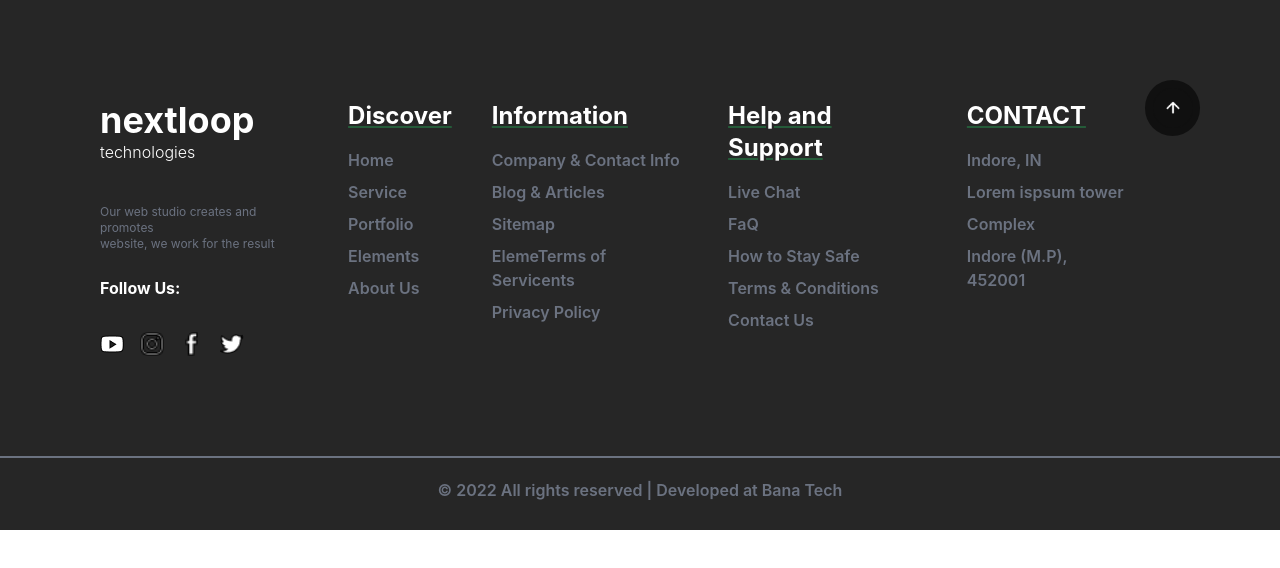
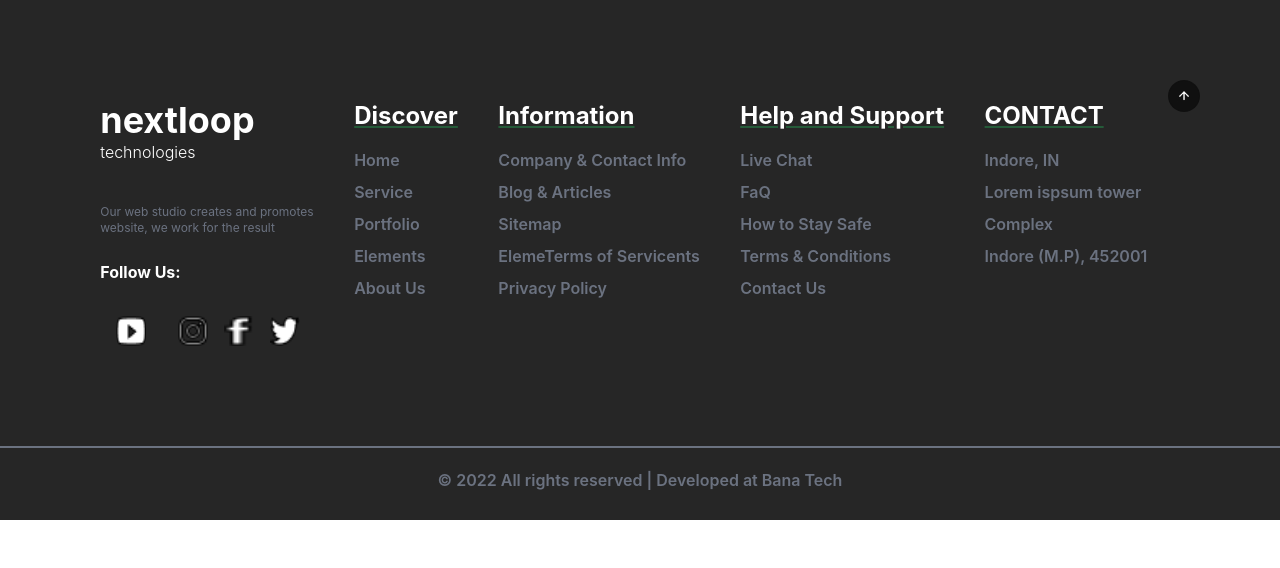
Before and after one commit to rakshit-ameriya/nextloop_v2, a Next.js app: page / in a window 1280 px wide. Shown: the top 568 px of the page. Built offline with nearby package versions, Linux system fonts and the light colour scheme.

Commit message:
resolved PR on footer section

```diff
--- a/components/Footer/index.tsx
+++ b/components/Footer/index.tsx
@@ -1,7 +1,26 @@
 import React from 'react';
 import Constants from '../../constants';
 import { TEXT_CONSTANTS } from '../../types/enum';
-import img from 'next/image';
+import Image from 'next/image';
+
+const images = [
+  {
+    id: 1,
+    image: '/Youtube.png',
+  },
+  {
+    id: 2,
+    image: '/Instagram.png',
+  },
+  {
+    id: 3,
+    image: '/Facebook.png',
+  },
+  {
+    id: 4,
+    image: '/Twitter.png',
+  },
+];
 
 function Footer() {
   return (
@@ -25,28 +44,12 @@ function Footer() {
           <span className="text-white font-bold">
             {TEXT_CONSTANTS.FOLLOW_US}:
           </span>
-          <div className=" mt-8 flex justify-start space-x-4 ">
-            <img
-              className="object-contain h-6 w-6   "
-              src="/Youtube.png"
-              alt="Youtube"
-            />
-
-            <img
-              className="object-contain h-6 w-6  "
-              src="/Instagram.png"
-              alt="Instagram"
-            />
-            <img
-              className="object-contain h-6 w-6  "
-              src="/Facebook.png"
-              alt="Facebook"
-            />
-            <img
-              className="object-contain h-6 w-6  "
-              src="/Twitter.png"
-              alt="Twitter"
-            />
+          <div className="mt-8 flex justify-start space-x-4">
+            {images.map(img => (
+              <div key={img.id} className="flex justify-start mx-4 ">
+                <Image width={'30'} height={'30'} src={img.image} alt="Image" />
+              </div>
+            ))}
           </div>
         </div>
 
@@ -55,9 +58,9 @@ function Footer() {
             <p className="text-white font-bold text-2xl pb-4 underline decoration-green-500/[.33] ">
               {TEXT_CONSTANTS.DISCOVER}
             </p>
-            {Constants.DISCOVER.map((items, index) => (
+            {Constants.DISCOVER.map((items, id) => (
               <li
-                key={index}
+                key={id}
                 className="text-gray-500 text-md pb-2 font-semibold hover:text-blue-600 cursor-pointer"
               >
                 {items}
@@ -70,9 +73,9 @@ function Footer() {
             <p className="text-white font-bold text-2xl pb-4 underline decoration-green-500/[.33]">
               {TEXT_CONSTANTS.INFORMATION}
             </p>
-            {Constants.INFORMATION.map((items, index) => (
+            {Constants.INFORMATION.map((items, id) => (
               <li
-                key={index}
+                key={id}
                 className="text-gray-500 text-md pb-2 font-semibold hover:text-blue-600 cursor-pointer"
               >
                 {items}
@@ -85,9 +88,9 @@ function Footer() {
             <p className="text-white font-bold text-2xl pb-4 underline decoration-green-500/[.33] ">
               {TEXT_CONSTANTS.HELP_AND_SUPPORT}
             </p>
-            {Constants.SUPPORT.map((items, index) => (
+            {Constants.SUPPORT.map((items, id) => (
               <li
-                key={index}
+                key={id}
                 className="text-gray-500 text-md pb-2 font-semibold hover:text-blue-600 cursor-pointer"
               >
                 {items}
@@ -100,9 +103,9 @@ function Footer() {
             <p className="text-white font-bold text-2xl pb-4 underline decoration-green-500/[.33] ">
               {TEXT_CONSTANTS.CONTACT}
             </p>
-            {Constants.CONTACT.map((items, index) => (
+            {Constants.CONTACT.map((items, id) => (
               <li
-                key={index}
+                key={id}
                 className="text-gray-500 text-md pb-2 font-semibold hover:text-blue-600 cursor-pointer"
               >
                 {items}
@@ -110,10 +113,12 @@ function Footer() {
             ))}
           </ul>
         </div>
-        <div className="mb-5 flex justify-center w-14 h-14 border-b-0 border-t-0  bg-[#0c0c0cd5] rounded-full">
-          <img
-            className="object-contain h-10 w-10 mt-2 "
+        <div className="mb-5 flex justify-center w-8 h-8 border-b-0 border-t-0  bg-[#0c0c0cd5] rounded-full">
+          <Image
+            className="object-contain h-15 w-15 mt-2 "
             src="/icon.png"
+            width={'30'}
+            height={'30'}
             alt="arrow-up"
           />
         </div>
```
